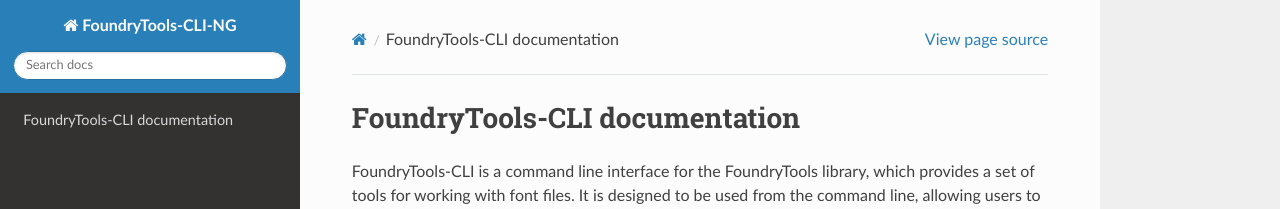
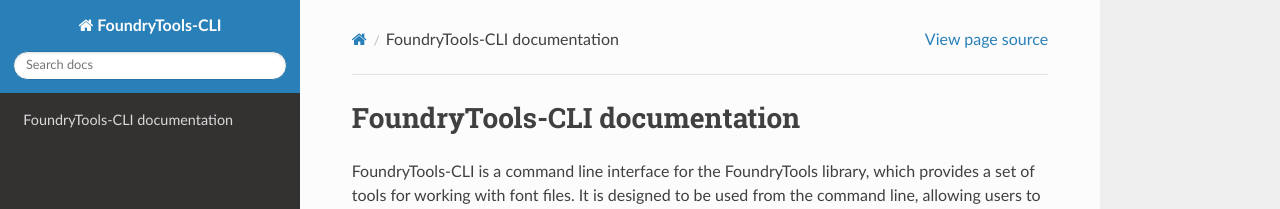
Before and after one commit to ftCLI/FoundryTools-CLI, a Sphinx documentation site: the page built from docs/source/index.rst, in a window 1280 px wide. Shown: the top 209 px of the page. Built offline with Sphinx 7.4.7 and the Read the Docs theme 3.1.0, drawn with Linux system fonts in a browser that asks for light colours.

```diff
--- a/docs/source/conf.py
+++ b/docs/source/conf.py
@@ -6,7 +6,7 @@
 # -- Project information -----------------------------------------------------
 # https://www.sphinx-doc.org/en/master/usage/configuration.html#project-information
 
-project = "FoundryTools-CLI-NG"
+project = "FoundryTools-CLI"
 copyright = "2025, Cesare Gilento"
 author = "Cesare Gilento"
 release = "2.0.0"
```
